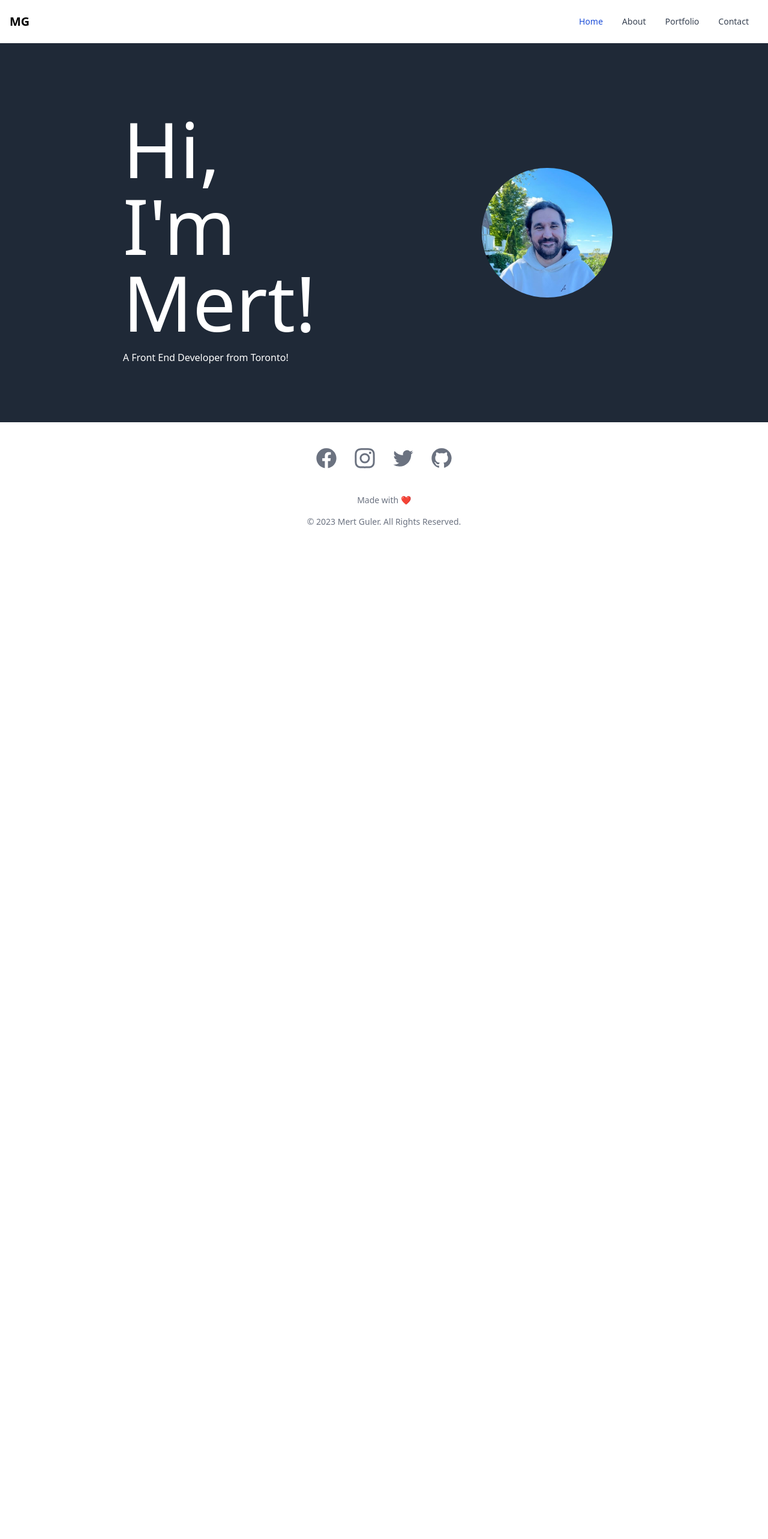
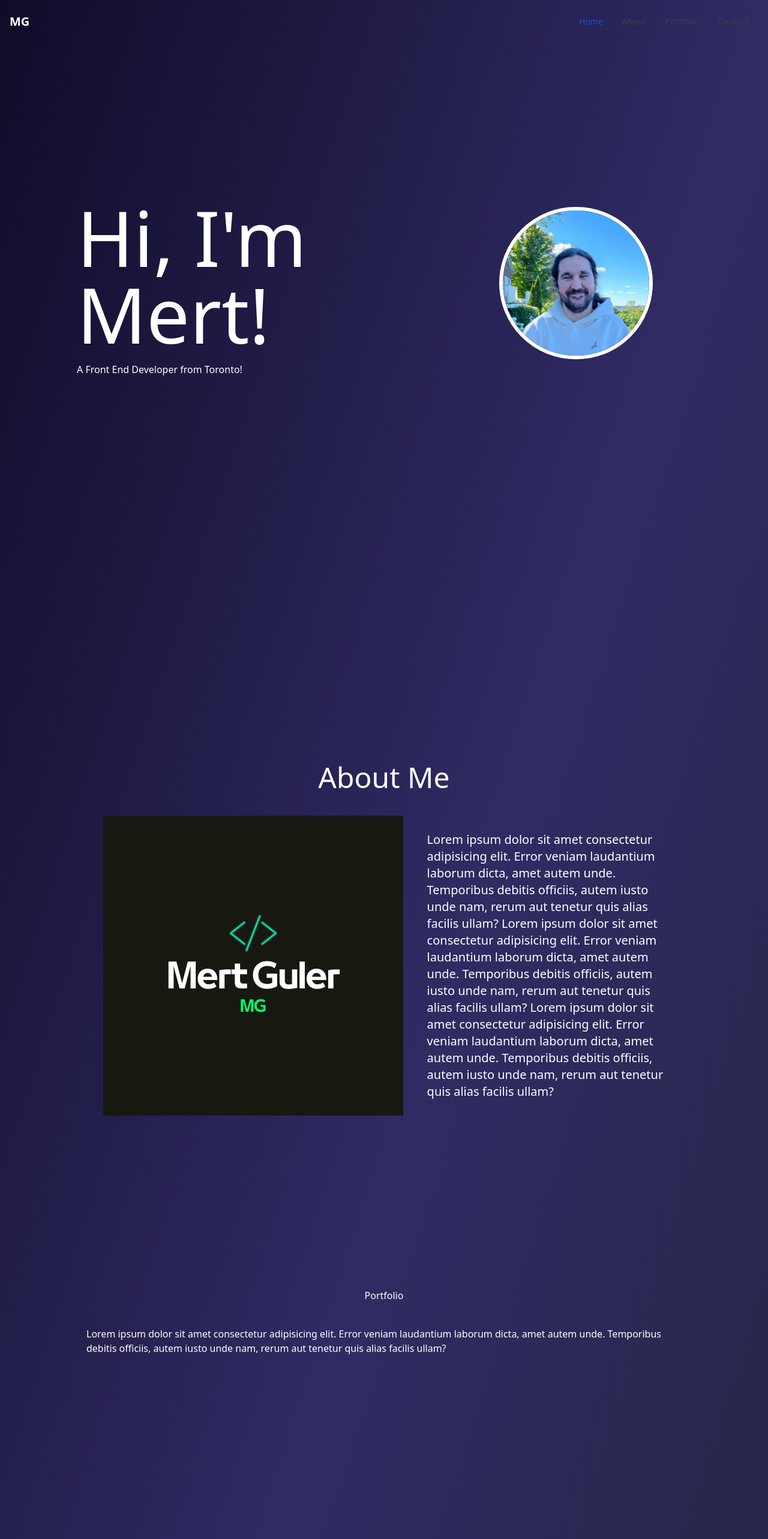
Before and after one commit to mertguler94/mertguler-personal-website, a Next.js app: page / in a window 1280 px wide. Shown: the top 2566 px of the page at 60% size. Before the commit the page ends 920 px from the top, so only its background shows below. Built offline with nearby package versions, Linux system fonts and the light colour scheme.

Commit message:
some stylings

```diff
--- a/pages/_document.tsx
+++ b/pages/_document.tsx
@@ -1,13 +1,13 @@
-import { Html, Head, Main, NextScript } from 'next/document'
+import { Html, Head, Main, NextScript } from "next/document";
 
 export default function Document() {
   return (
-    <Html lang="en">
+    <Html lang="en" className="scroll-smooth">
       <Head />
-      <body>
+      <body className="bg-gradient-to-br from-[#0f0c29] via-[#302b63] to-[#24243e] text-white">
         <Main />
         <NextScript />
       </body>
     </Html>
-  )
+  );
 }
--- a/pages/about.tsx
+++ /dev/null
@@ -1,5 +0,0 @@
-function About() {
-  return <div>ABOUT</div>;
-}
-
-export default About;
--- a/pages/index.tsx
+++ b/pages/index.tsx
@@ -1,17 +1,18 @@
-import Head from "next/head";
-import Image from "next/image";
 import { Inter } from "@next/font/google";
-import styles from "../styles/Home.module.css";
-import Navbar from "../src/components/Navbar";
-import CallToAction from "../src/components/CallToAction";
-import Footer from "../src/components/Footer";
+import About from "../src/components/about";
+import Portfolio from "../src/components/portfolio";
+import Contact from "../src/components/contact";
+import Hero from "../src/components/hero";
 
 const inter = Inter({ subsets: ["latin"] });
 
 export default function Home() {
   return (
     <>
-      <CallToAction />
+      <Hero />
+      <About />
+      <Portfolio />
+      <Contact />
     </>
   );
 }
--- a/pages/portfolio.tsx
+++ /dev/null
@@ -1,5 +0,0 @@
-function Portfolio() {
-  return <div>Portfolio</div>;
-}
-
-export default Portfolio;
--- a/src/components/Layout.tsx
+++ b/src/components/Layout.tsx
@@ -13,7 +13,7 @@ function Layout({ children }: { children: ReactNode }) {
         <link rel="icon" href="/favicon.ico" />
       </Head>
       <Navbar />
-      <main className="p-24 bg-gray-800 text-white">{children}</main>
+      <main className="min-h-screen">{children}</main>
       <Footer />
     </>
   );
--- a/src/components/Navbar.tsx
+++ b/src/components/Navbar.tsx
@@ -5,7 +5,7 @@ import logo from "../../public/logo.png";
 function Navbar() {
   return (
     <header>
-      <nav className="bg-white border-gray-200 px-2 sm:px-4 py-2.5 dark:bg-gray-900 w-full">
+      <nav className="border-gray-200 px-2 sm:px-4 py-2.5 w-full">
         <div className="container flex flex-wrap items-center justify-between mx-auto">
           <Link href="/" className="flex items-center">
             <span className="self-center text-xl font-semibold whitespace-nowrap dark:text-white">
@@ -14,11 +14,11 @@ function Navbar() {
           </Link>
 
           <div className="hidden w-full md:block md:w-auto" id="navbar-default">
-            <ul className="flex flex-col p-4 mt-4 border border-gray-100 rounded-lg bg-gray-50 md:flex-row md:space-x-8 md:mt-0 md:text-sm md:font-medium md:border-0 md:bg-white dark:bg-gray-800 md:dark:bg-gray-900 dark:border-gray-700">
+            <ul className="flex flex-col p-4 mt-4 border border-gray-100 rounded-lg  md:flex-row md:space-x-8 md:mt-0 md:text-sm md:font-medium md:border-0   dark:border-gray-700">
               <li>
                 <Link
-                  href="/"
-                  className="block py-2 pl-3 pr-4 text-white bg-blue-700 rounded md:bg-transparent md:text-blue-700 md:p-0 dark:text-white"
+                  href="#id"
+                  className="block py-2 pl-3 pr-4 text-white rounded m md:text-blue-700 md:p-0 dark:text-white"
                   aria-current="page"
                 >
                   Home
@@ -26,24 +26,24 @@ function Navbar() {
               </li>
               <li>
                 <Link
-                  href="/about"
-                  className="block py-2 pl-3 pr-4 text-gray-700 rounded hover:bg-gray-100 md:hover:bg-transparent md:border-0 md:hover:text-blue-700 md:p-0 dark:text-gray-400 md:dark:hover:text-white dark:hover:bg-gray-700 dark:hover:text-white md:dark:hover:bg-transparent"
+                  href="#about"
+                  className="block py-2 pl-3 pr-4 text-gray-700 rounded md:border-0 md:hover:text-blue-700 md:p-0 dark:text-gray-400 md:dark:hover:text-white  dark:hover:text-white "
                 >
                   About
                 </Link>
               </li>
               <li>
                 <Link
-                  href="/portfolio"
-                  className="block py-2 pl-3 pr-4 text-gray-700 rounded hover:bg-gray-100 md:hover:bg-transparent md:border-0 md:hover:text-blue-700 md:p-0 dark:text-gray-400 md:dark:hover:text-white dark:hover:bg-gray-700 dark:hover:text-white md:dark:hover:bg-transparent"
+                  href="#portfolio"
+                  className="block py-2 pl-3 pr-4 text-gray-700 rounded md:border-0 md:hover:text-blue-700 md:p-0 dark:text-gray-400 md:dark:hover:text-white  dark:hover:text-white "
                 >
                   Portfolio
                 </Link>
               </li>
               <li>
                 <Link
-                  href="/contact"
-                  className="block py-2 pl-3 pr-4 text-gray-700 rounded hover:bg-gray-100 md:hover:bg-transparent md:border-0 md:hover:text-blue-700 md:p-0 dark:text-gray-400 md:dark:hover:text-white dark:hover:bg-gray-700 dark:hover:text-white md:dark:hover:bg-transparent"
+                  href="#contact"
+                  className="block py-2 pl-3 pr-4 text-gray-700 rounded md:border-0 md:hover:text-blue-700 md:p-0 dark:text-gray-400 md:dark:hover:text-white  dark:hover:text-white "
                 >
                   Contact
                 </Link>
--- /dev/null
+++ b/src/components/about.tsx
@@ -0,0 +1,30 @@
+import Image from "next/image";
+import logo from "../../public/logo.png";
+
+function About() {
+  return (
+    <section
+      id="about"
+      className="min-h-screen p-36 flex  items-center flex-col gap-10"
+    >
+      <h1 className="text-5xl ">About Me</h1>
+      <div className="flex justify-center items-center gap-10">
+        <Image src={logo} alt="Mock image" />
+        <p className="w-2/5 text-xl text">
+          Lorem ipsum dolor sit amet consectetur adipisicing elit. Error veniam
+          laudantium laborum dicta, amet autem unde. Temporibus debitis
+          officiis, autem iusto unde nam, rerum aut tenetur quis alias facilis
+          ullam? Lorem ipsum dolor sit amet consectetur adipisicing elit. Error
+          veniam laudantium laborum dicta, amet autem unde. Temporibus debitis
+          officiis, autem iusto unde nam, rerum aut tenetur quis alias facilis
+          ullam? Lorem ipsum dolor sit amet consectetur adipisicing elit. Error
+          veniam laudantium laborum dicta, amet autem unde. Temporibus debitis
+          officiis, autem iusto unde nam, rerum aut tenetur quis alias facilis
+          ullam?
+        </p>
+      </div>
+    </section>
+  );
+}
+
+export default About;
--- a/pages/contact.tsx
+++ b/src/components/contact.tsx
@@ -1,6 +1,9 @@
 function Contact() {
   return (
-    <section>
+    <section
+      id="contact"
+      className="min-h-screen p-36 flex  items-center flex-col gap-10"
+    >
       <div className="py-8 lg:py-16 px-4 mx-auto max-w-screen-md">
         <h2 className="mb-4 text-4xl tracking-tight font-extrabold text-center text-gray-900 dark:text-white">
           Contact Us
--- a/src/components/CallToAction.tsx
+++ b/src/components/hero.tsx
@@ -1,24 +1,24 @@
 import profile from "../../public/mert.jpg";
 import Image from "next/image";
 
-function CallToAction() {
+function Hero() {
   return (
-    <section className="flex items-center">
-      <div className="bg-gray-800 w-1/2 flex justify-center ">
+    <section id="hero" className="flex items-center min-h-screen mb-64">
+      <div className="w-1/2 flex justify-center ">
         <div className="w-3/5">
           <h1 className="text-9xl my-4">Hi, I&apos;m Mert!</h1>
           <p>A Front End Developer from Toronto!</p>
         </div>
       </div>
-      <div className="bg-gray-800 w-1/2 flex justify-center">
+      <div className="w-1/2 flex justify-center">
         <Image
           src={profile}
           alt="A photograph of Mert Guler"
-          className="rounded-full w-2/5"
+          className="rounded-full w-2/5 border-[6px] border-white"
         />
       </div>
     </section>
   );
 }
 
-export default CallToAction;
+export default Hero;
--- /dev/null
+++ b/src/components/portfolio.tsx
@@ -0,0 +1,17 @@
+function Portfolio() {
+  return (
+    <section
+      id="portfolio"
+      className="min-h-[90vh] p-36 flex  items-center flex-col gap-10"
+    >
+      <h1>Portfolio</h1>
+      <p>
+        Lorem ipsum dolor sit amet consectetur adipisicing elit. Error veniam
+        laudantium laborum dicta, amet autem unde. Temporibus debitis officiis,
+        autem iusto unde nam, rerum aut tenetur quis alias facilis ullam?
+      </p>
+    </section>
+  );
+}
+
+export default Portfolio;
```
Also changed, not shown: public/background.svg (added).
